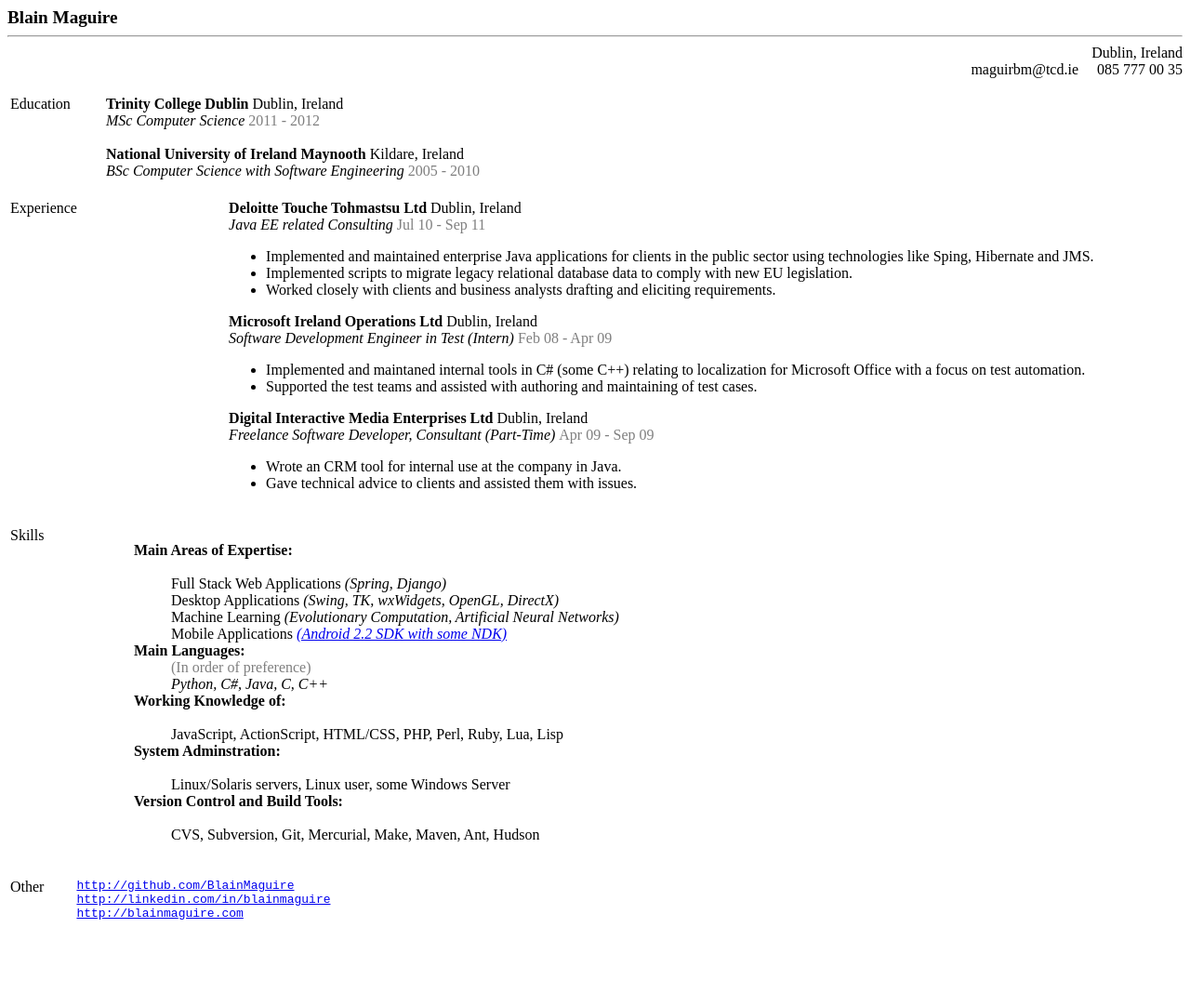
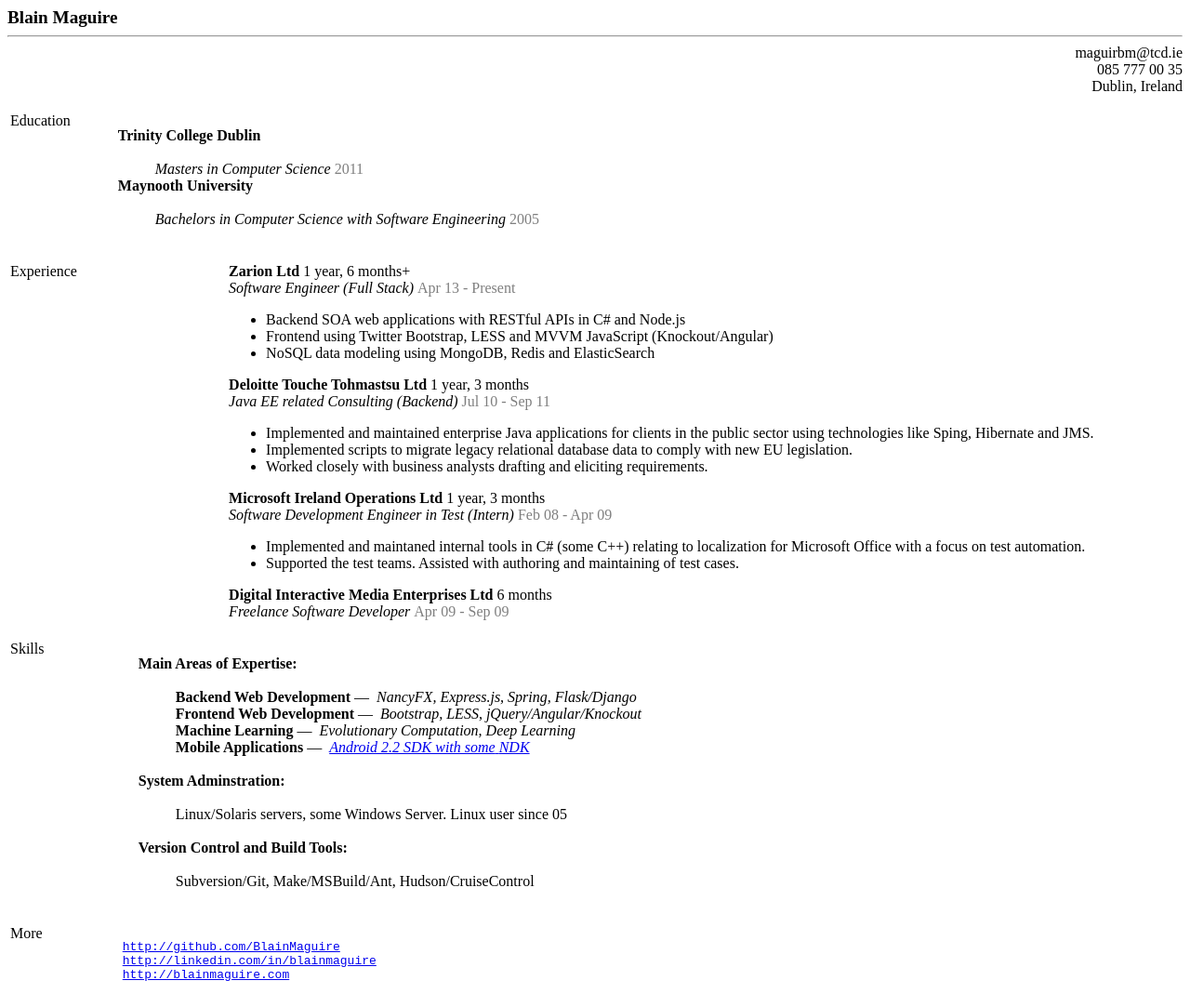
Before and after one commit to BlainMaguire/blainmaguire.github.com, a plain HTML site: page about/BlainMaguire.html in a window 1280 px wide. Shown: the whole page at 93% size. Before the commit the page ends 1001 px from the top, so only its background shows below. Drawn offline with Linux system fonts and the light colour scheme.

Commit message:
Add updated CV/Resume

```diff
--- a/about/BlainMaguire.html
+++ b/about/BlainMaguire.html
@@ -7,40 +7,53 @@
 <meta name="originator" content="TeX4ht (http://www.cse.ohio-state.edu/~gurari/TeX4ht/)">
 <!-- html -->
 <meta name="src" content="BlainMaguire.tex">
-<meta name="date" content="2013-03-04 13:18:00">
+<meta name="date" content="2014-10-30 00:21:00">
 <link rel="stylesheet" type="text/css" href="BlainMaguire.css">
 </head><body
 >
 <div class="resume"> <div class="linename"><span
 class="rm-lmbx-12">Blain Maguire</span></div><hr />
-<div class="line-address">Dublin, Ireland<br /><span
-class="umvs-"> </span>maguirbm@tcd.ie &nbsp;&nbsp;&nbsp;<span
-class="umvs-"> </span>085 777 00 35</div>
+<div class="line-address"> <div>maguirbm@tcd.ie</div>
+<div>085 777 00 35 </div>
+<div>Dublin, Ireland</div> </div>
 <table class="section"><tr><td class="section">
 <a
  id="x1-10000"></a>Education</td><td class="section-body">
-<!--l. 175--><p class="noindent" ><span
-class="rm-lmbx-10">Trinity College Dublin                                                            </span>Dublin,
-Ireland<br
+        <dl class="description"><dt class="description">
+<span
+class="rm-lmbx-10">Trinity College Dublin</span> </dt><dd
+class="description">                                                                   <br
 class="newline" /><span
-class="rm-lmro-10">MSc Computer Science                                                                          </span><span id="textcolor1">2011 -
-2012</span><br
-class="newline" /><br
+class="rm-lmro-10">Masters in Computer Science                                                             </span><span id="textcolor1">2011</span><br
+class="newline" />
+        </dd><dt class="description">
+<span
+class="rm-lmbx-10">Maynooth University</span> </dt><dd
+class="description">                                                                     <br
 class="newline" /><span
-class="rm-lmbx-10">National University of Ireland Maynooth                                   </span>Kildare,
-Ireland<br
-class="newline" /><span
-class="rm-lmro-10">BSc Computer Science with Software Engineering                                       </span><span id="textcolor2">2005 -
-2010</span>
+class="rm-lmro-10">Bachelors in Computer Science with Software Engineering                       </span><span id="textcolor2">2005</span></dd></dl>
 </td></tr></table>
 <table class="section"><tr><td class="section">
 <a
  id="x1-20000"></a>Experience</td><td class="section-body">
-<!--l. 181--><p class="noindent" ><span
-class="rm-lmbx-10">Deloitte Touche Tohmastsu Ltd                                                </span>Dublin,
-Ireland<br
+<!--l. 182--><p class="noindent" ><span
+class="rm-lmbx-10">Zarion Ltd                                                                          </span>1 year, 6
+months+<br
 class="newline" /><span
-class="rm-lmro-10">Java EE related Consulting                                                             </span><span id="textcolor3">Jul 10 - Sep
+class="rm-lmro-10">Software Engineer (Full Stack)                                                             </span><span id="textcolor3">Apr 13 -
+Present</span>
+        <ul class="itemize1">
+        <li class="itemize">Backend SOA web applications with RESTful APIs in C# and Node.js
+        </li>
+        <li class="itemize">Frontend    using    Twitter    Bootstrap,    LESS    and    MVVM    JavaScript
+        (Knockout/Angular)
+        </li>
+        <li class="itemize">NoSQL data modeling using MongoDB, Redis and ElasticSearch</li></ul>
+<!--l. 190--><p class="noindent" ><span
+class="rm-lmbx-10">Deloitte Touche Tohmastsu Ltd                                               </span>1 year, 3
+months<br
+class="newline" /><span
+class="rm-lmro-10">Java EE related Consulting (Backend)                                               </span><span id="textcolor4">Jul 10 - Sep
 11</span>
         <ul class="itemize1">
         <li class="itemize">Implemented and maintained enterprise Java applications for clients in the public
@@ -49,34 +62,28 @@ class="rm-lmro-10">Java EE related Consulting
         <li class="itemize">Implemented scripts to migrate legacy relational database data to comply with
         new EU legislation.
         </li>
-        <li class="itemize">Worked  closely  with  clients  and  business  analysts  drafting  and  eliciting
-        requirements.
+        <li class="itemize">Worked closely with business analysts drafting and eliciting requirements.
         </li></ul>
-<!--l. 191--><p class="noindent" ><span
-class="rm-lmbx-10">Microsoft Ireland Operations Ltd                                              </span>Dublin,
-Ireland<br
+<!--l. 200--><p class="noindent" ><span
+class="rm-lmbx-10">Microsoft Ireland Operations Ltd                                            </span>1 year, 3
+months<br
 class="newline" /><span
-class="rm-lmro-10">Software Development Engineer in Test (Intern)                                 </span><span id="textcolor4">Feb 08 - Apr
+class="rm-lmro-10">Software Development Engineer in Test (Intern)                                 </span><span id="textcolor5">Feb 08 - Apr
 09</span>
+
+
                        <ul class="itemize1">
                        <li class="itemize">Implemented  and  maintaned  internal  tools  in  C#  (some  C++)  relating  to
                        localization for Microsoft Office with a focus on test automation.
                        </li>
-        <li class="itemize">Supported the test teams and assisted with authoring and maintaining of test
-        cases.
+                       <li class="itemize">Supported the test teams. Assisted with authoring and maintaining of test cases.
                        </li></ul>
-<!--l. 201--><p class="noindent" ><span
-class="rm-lmbx-10">Digital Interactive Media Enterprises Ltd                                   </span>Dublin,
-
-
-                  Ireland<br
+                  <!--l. 210--><p class="noindent" ><span
+class="rm-lmbx-10">Digital Interactive Media Enterprises Ltd                                          </span>6
+                  months<br
 class="newline" /><span
-class="rm-lmro-10">Freelance Software Developer, Consultant (Part-Time)                    </span><span id="textcolor5">Apr 09 - Sep 09
+class="rm-lmro-10">Freelance Software Developer                                                     </span><span id="textcolor6">Apr 09 - Sep 09
                   </span>
-                       <ul class="itemize1">
-                       <li class="itemize">Wrote an CRM tool for internal use at the company in Java.
-                       </li>
-                       <li class="itemize">Gave technical advice to clients and assisted them with issues.</li></ul>
                   </td></tr></table>
                   <table class="section"><tr><td class="section">
                   <a
@@ -85,54 +92,56 @@ class="rm-lmro-10">Freelance Software Developer, Consultant (Part-Time)
                   <span
 class="rm-lmbx-10">Main Areas of Expertise:</span> </dt><dd
 class="description">                                                                <br
-class="newline" />Full Stack Web Applications <span
-class="rm-lmro-10">(Spring, Django)</span><br
-class="newline" />Desktop Applications <span
-class="rm-lmro-10">(Swing, TK, wxWidgets, OpenGL, DirectX)</span><br
-class="newline" />Machine Learning <span
-class="rm-lmro-10">(Evolutionary Computation, Artificial Neural Networks)</span><br
-class="newline" />Mobile Applications <a
+class="newline" /><strong>Backend Web Development</strong>&nbsp;&#8212;&nbsp;                               <span
+class="rm-lmro-10">NancyFX, Express.js, Spring,</span>
+                       <span
+class="rm-lmro-10">Flask/Django</span><br
+class="newline" /><strong>Frontend Web Development</strong>&nbsp;&#8212;&nbsp;                                            <span
+class="rm-lmro-10">Bootstrap, LESS,</span>
+                       <span
+class="rm-lmro-10">jQuery/Angular/Knockout</span><br
+class="newline" /><strong>Machine Learning</strong>&nbsp;&#8212;&nbsp;                               <span
+class="rm-lmro-10">Evolutionary Computation, Deep</span>
+                       <span
+class="rm-lmro-10">Learning</span><br
+class="newline" /><strong>Mobile Applications</strong>&nbsp;&#8212;&nbsp;                                         <a
 href="https://play.google.com/store/search?q=com.blainmaguire&c=apps" ><span
-class="rm-lmro-10">(Android 2.2 SDK with some NDK)</span></a> <br
-class="newline" />
-                       </dd><dt class="description">
+class="rm-lmro-10">Android 2.2 SDK with some</span>
                        <span
-class="rm-lmbx-10">Main Languages:</span> </dt><dd
-class="description">                                                             <span id="textcolor6">(In order of
-                       preference)</span><br
-class="newline" /><span
-class="rm-lmro-10">Python, C#, Java, C, C++</span>
-                       </dd><dt class="description">
-                  <span
-class="rm-lmbx-10">Working Knowledge of:</span> </dt><dd
-class="description">                                                                  <br
-class="newline" />JavaScript, ActionScript, HTML/CSS, PHP, Perl, Ruby, Lua, Lisp
-                       </dd><dt class="description">
+class="rm-lmro-10">NDK</span></a>
+                       </dd><dt class="description"></dt>
+                  <br />
                   <span
 class="rm-lmbx-10">System Adminstration:</span> </dt><dd
 class="description">                                                                  <br
-class="newline" />Linux/Solaris servers, Linux user, some Windows Server
+class="newline" />Linux/Solaris servers, some Windows Server. Linux user since 05
                        </dd><dt class="description">
+                  <br />
                   <span
 class="rm-lmbx-10">Version Control and Build Tools:</span> </dt><dd
 class="description">                                                     <br
-class="newline" />CVS, Subversion, Git, Mercurial, Make, Maven, Ant, Hudson</dd></dl>
+class="newline" />Subversion/Git, Make/MSBuild/Ant, Hudson/CruiseControl</dd></dl>
                   </td></tr></table>
                   <table class="section"><tr><td class="section">
                   <a
- id="x1-40000"></a>Other</td><td class="section-body">
-                  <!--l. 225--><p class="noindent" >
+ id="x1-40000"></a>More</td><td class="section-body">
+                       <dl class="description"><dt class="description">
+                   </dt><dd
+class="description">
                        <a
 href="http://github.com/BlainMaguire" class="url" ><span
-class="rm-lmtt-10">http://github.com/BlainMaguire</span></a><br
-class="newline" />
+class="rm-lmtt-10">http://github.com/BlainMaguire</span></a>
+                       </dd><dt class="description">
+                   </dt><dd
+class="description">
                        <a
 href="http://linkedin.com/in/blainmaguire" class="url" ><span
-class="rm-lmtt-10">http://linkedin.com/in/blainmaguire</span></a><br
-class="newline" /><span
-class="umvs-"></span><a
+class="rm-lmtt-10">http://linkedin.com/in/blainmaguire</span></a>
+                       </dd><dt class="description">
+                   </dt><dd
+class="description"><a
 href="http://blainmaguire.com" class="url" ><span
-class="rm-lmtt-10">http://blainmaguire.com</span></a><br
-class="newline" /></td></tr></table>
+class="rm-lmtt-10">http://blainmaguire.com</span></a></dd></dl>
+                  </td></tr></table>
                   </div>
 </body></html>
```
Lines whose indentation alone changed are shown as unchanged.
